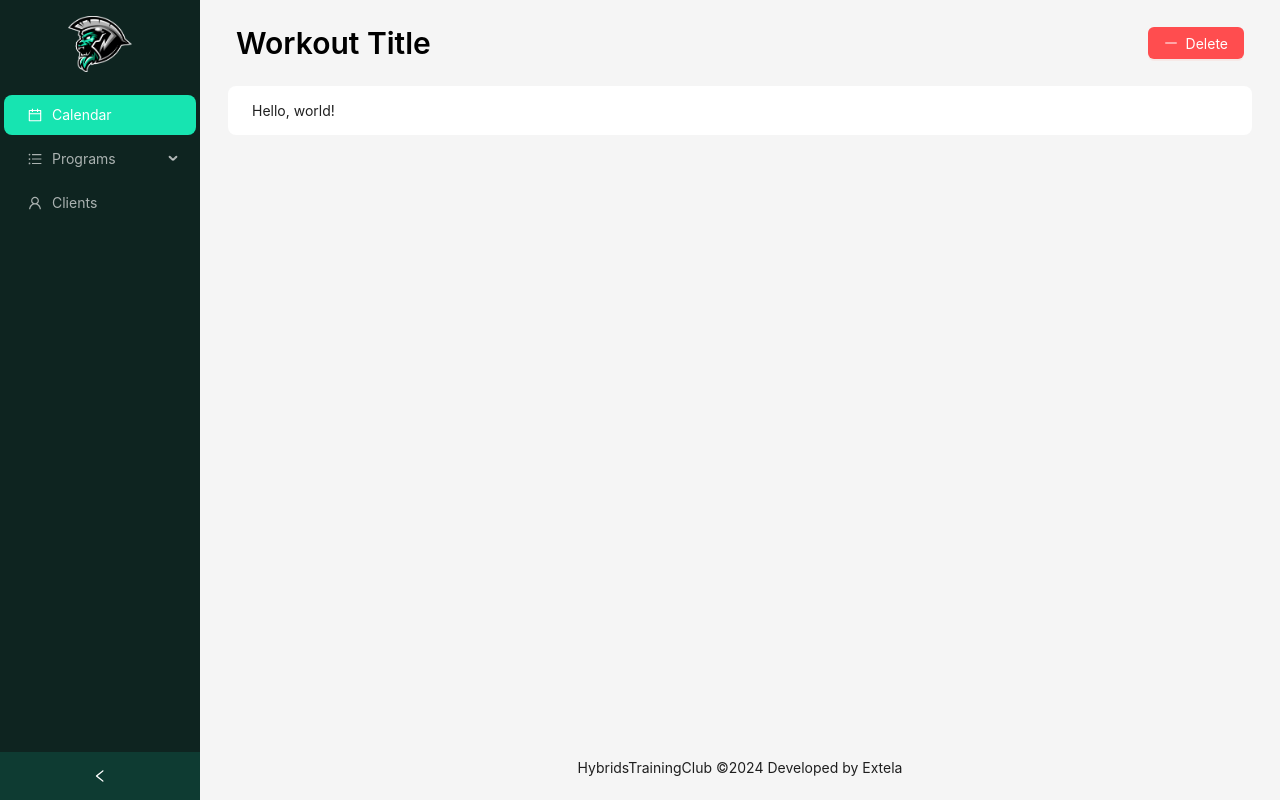
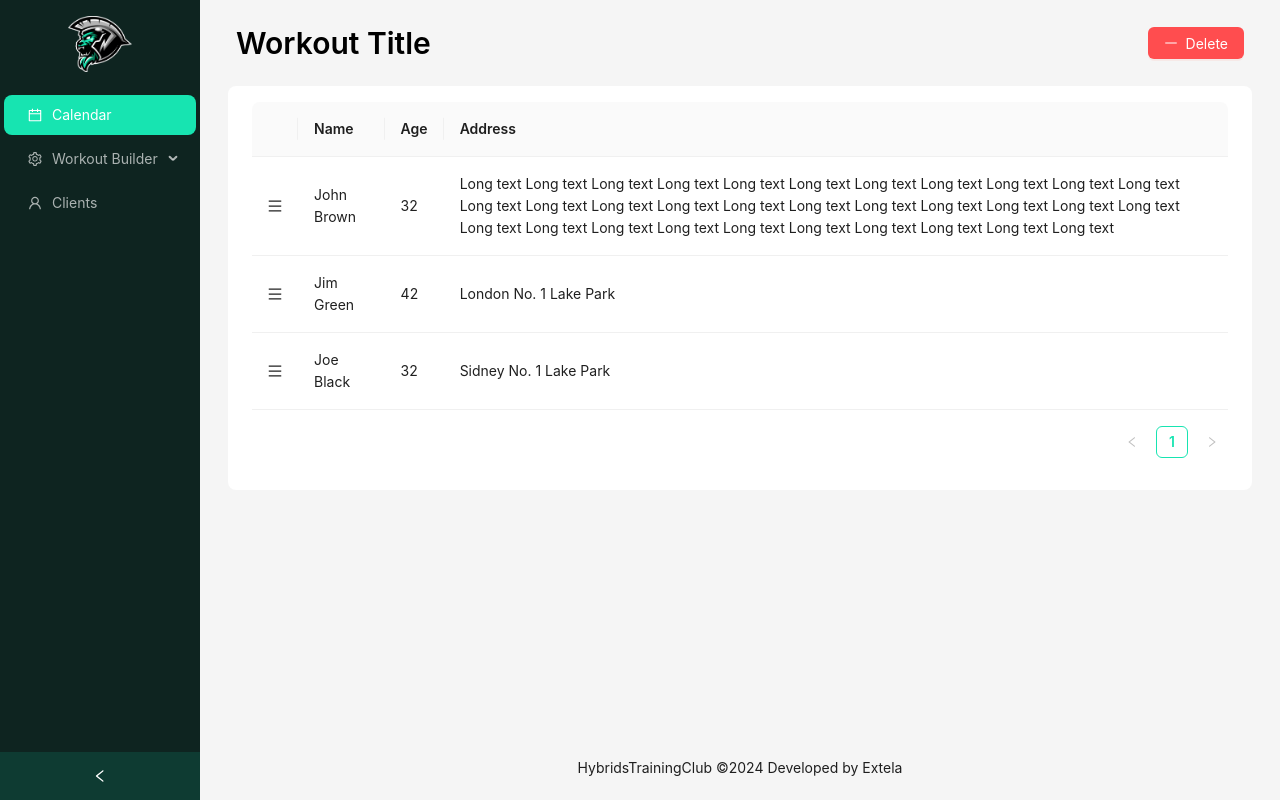
Before and after one commit to palajo/hybridstrainingclub-platform-old, a Next.js app: page /workouts/workout in a window 1280 px wide. Built offline with nearby package versions, Linux system fonts and the light colour scheme.

Commit message:
[update] workout draggable table

```diff
--- a/package.json
+++ b/package.json
@@ -26,6 +26,9 @@
     "typescript": "^4.9.4"
   },
   "dependencies": {
+    "@dnd-kit/core": "^6.1.0",
+    "@dnd-kit/modifiers": "^7.0.0",
+    "@dnd-kit/sortable": "^8.0.0",
     "lodash": "^4.17.21"
   }
 }
--- a/src/components/layout/Sider.tsx
+++ b/src/components/layout/Sider.tsx
@@ -3,7 +3,7 @@ import { Layout, Menu, type MenuProps } from 'antd';
 import {
   AimOutlined,
   CalendarOutlined, ContainerOutlined,
-  OrderedListOutlined,
+  OrderedListOutlined, SettingOutlined,
   UnorderedListOutlined,
   UserOutlined,
 } from '@ant-design/icons';
@@ -32,7 +32,7 @@ function getItem(
 
 const items: MenuItem[] = [
   getItem(<Link href="/" shallow={true}>Calendar</Link>, '/', <CalendarOutlined/>),
-  getItem('Programs', 'programs-submenu', <UnorderedListOutlined/>, [
+  getItem('Workout Builder', 'programs-submenu', <SettingOutlined/>, [
     getItem(<Link href="/programs" shallow={true}>Programs</Link>, '/programs', <OrderedListOutlined/>),
     getItem(<Link href="/workouts" shallow={true}>Workouts</Link>, '/workouts', <ContainerOutlined/>),
     getItem(<Link href="/exercises" shallow={true}>Exercises</Link>, '/exercises', <AimOutlined/>),
--- a/src/pages/workouts/workout.tsx
+++ b/src/pages/workouts/workout.tsx
@@ -1,13 +1,120 @@
-import React from 'react';
-import { Button, Col, Row, theme, Typography } from 'antd';
-import { MinusOutlined } from '@ant-design/icons';
+import React, { useState } from 'react';
+import { Button, Col, Row, Table, theme, Typography } from 'antd';
+import { MenuOutlined, MinusOutlined } from '@ant-design/icons';
+import type { DragEndEvent } from '@dnd-kit/core';
+import { DndContext } from '@dnd-kit/core';
+import { restrictToVerticalAxis } from '@dnd-kit/modifiers';
+import { arrayMove, SortableContext, useSortable, verticalListSortingStrategy } from '@dnd-kit/sortable';
+import { CSS } from '@dnd-kit/utilities';
+import type { ColumnsType } from 'antd/es/table';
 
 const { Title } = Typography;
+
+interface DataType {
+  key: string;
+  name: string;
+  age: number;
+  address: string;
+}
+
+const columns: ColumnsType<DataType> = [
+  {
+    key: 'sort',
+  },
+  {
+    title: 'Name',
+    dataIndex: 'name',
+  },
+  {
+    title: 'Age',
+    dataIndex: 'age',
+  },
+  {
+    title: 'Address',
+    dataIndex: 'address',
+  },
+];
+
+interface RowProps extends React.HTMLAttributes<HTMLTableRowElement> {
+  'data-row-key': string;
+}
+
+const TableRow = ({ children, ...props }: RowProps) => {
+  const {
+    attributes,
+    listeners,
+    setNodeRef,
+    setActivatorNodeRef,
+    transform,
+    transition,
+    isDragging,
+  } = useSortable({
+    id: props['data-row-key'],
+  });
+
+  const style: React.CSSProperties = {
+    ...props.style,
+    transform: CSS.Transform.toString(transform && { ...transform, scaleY: 1 }),
+    transition,
+    ...(isDragging ? { position: 'relative', zIndex: 9999 } : {}),
+  };
+
+  return (
+    <tr {...props} ref={setNodeRef} style={style} {...attributes}>
+      {React.Children.map(children, (child) => {
+        if ((child as React.ReactElement).key === 'sort') {
+          return React.cloneElement(child as React.ReactElement, {
+            children: (
+              <MenuOutlined
+                ref={setActivatorNodeRef}
+                style={{ touchAction: 'none', cursor: 'move' }}
+                {...listeners}
+              />
+            ),
+          });
+        }
+        return child;
+      })}
+    </tr>
+  );
+};
 
 const Workout: React.FC = () => {
   const {
     token: { colorBgContainer, borderRadiusLG },
   } = theme.useToken();
+
+  const [dataSource, setDataSource] = useState([
+    {
+      key: '1',
+      name: 'John Brown',
+      age: 32,
+      address:
+        'Long text Long text Long text Long text Long text Long text Long text Long text Long text Long text Long text Long text Long text Long text Long text Long text Long text Long text Long text Long text Long text Long text Long text Long text Long text Long text Long text Long text Long text Long text Long text Long text',
+    },
+    {
+      key: '2',
+      name: 'Jim Green',
+      age: 42,
+      address: 'London No. 1 Lake Park',
+    },
+    {
+      key: '3',
+      name: 'Joe Black',
+      age: 32,
+      address: 'Sidney No. 1 Lake Park',
+    },
+  ]);
+
+  const onDragEnd = ({ active, over }: DragEndEvent) => {
+    if (active.id !== over?.id) {
+      setDataSource((previous) => {
+        const activeIndex = previous.findIndex((i) => i.key === active.id);
+        const overIndex = previous.findIndex((i) => i.key === over?.id);
+        return arrayMove(previous, activeIndex, overIndex);
+      });
+    }
+  };
 
   return (
     <Row gutter={[16, 24]}>
@@ -28,7 +135,25 @@ const Workout: React.FC = () => {
         </Row>
       </Col>
       <Col span={24} style={{ padding: '16px 24px', background: colorBgContainer, borderRadius: borderRadiusLG }}>
-        Hello, world!
+
+        <DndContext modifiers={[restrictToVerticalAxis]} onDragEnd={onDragEnd}>
+          <SortableContext
+            // rowKey array
+            items={dataSource.map((i) => i.key)}
+            strategy={verticalListSortingStrategy}
+          >
+            <Table
+              components={{
+                body: {
+                  row: TableRow,
+                },
+              }}
+              rowKey="key"
+              columns={columns}
+              dataSource={dataSource}
+            />
+          </SortableContext>
+        </DndContext>
       </Col>
     </Row>
   );
```
